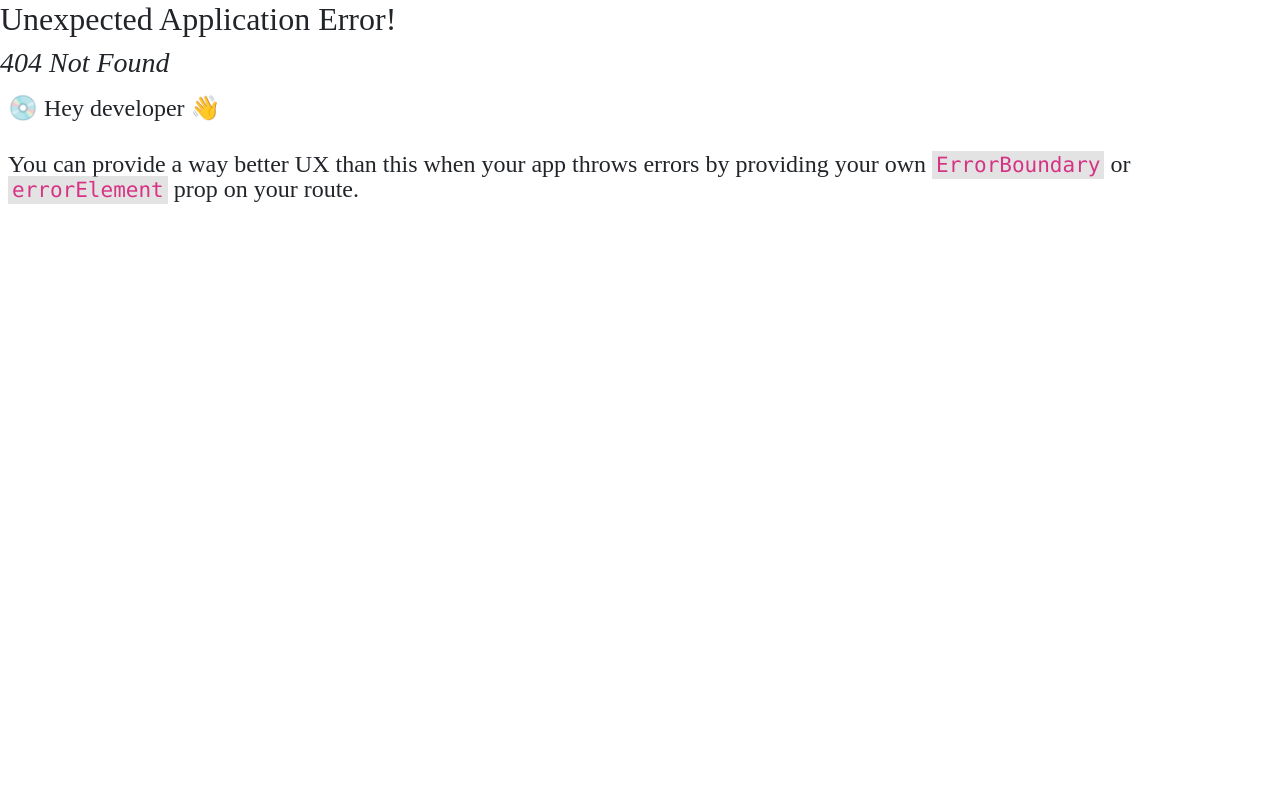
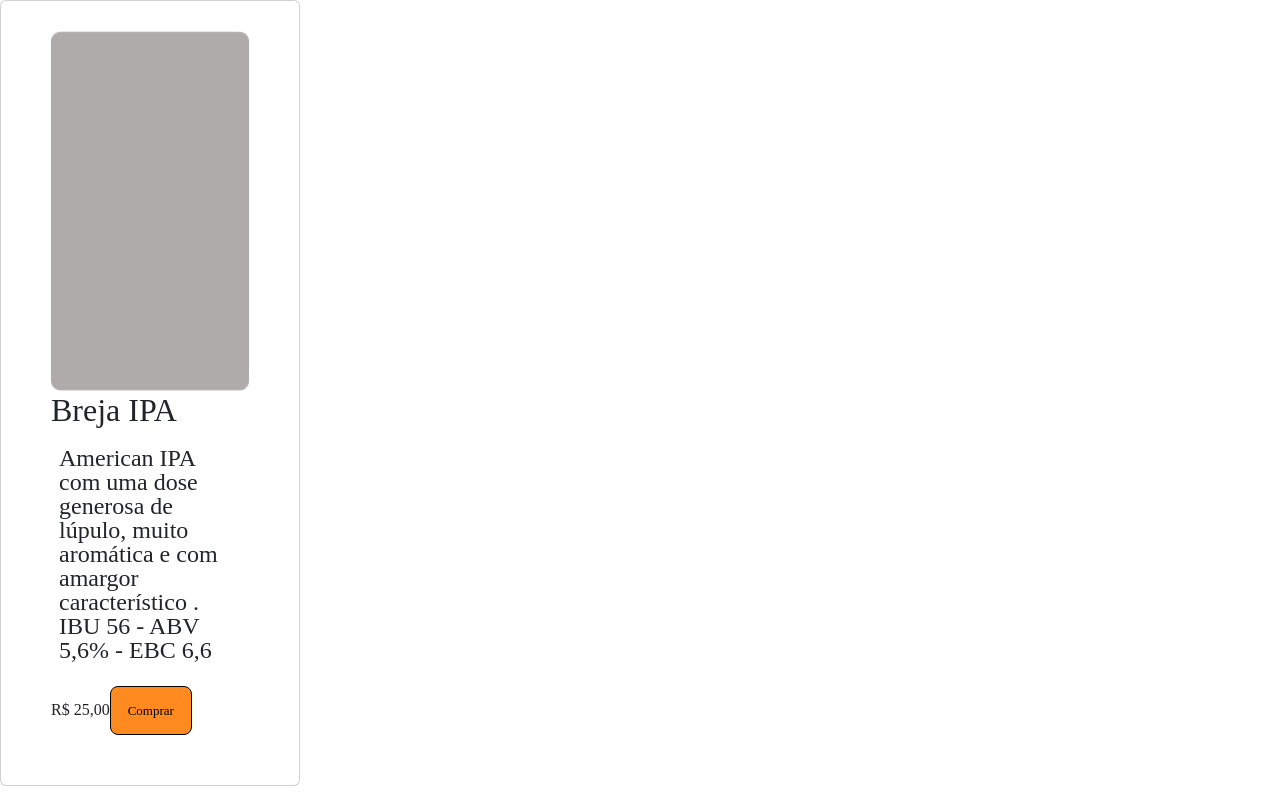
Before and after one commit to OrcFofa/HandOn5, a React (Create React App) app: page /produtos in a window 1280 px wide. Before the commit this address had no page. Built offline with nearby package versions, Linux system fonts and the light colour scheme; a web font is replaced by a local one.

Commit message:
criando componente card

```diff
--- /dev/null
+++ b/src/components/Card/Card.js
@@ -0,0 +1,20 @@
+import './style.css'
+import foto from '../../assets/produtos/retangulo.png'
+function Card() {
+    return (
+        <div className='card'>
+            <img src={foto} alt=""/>
+            <h2>Breja IPA</h2>
+            <p>
+                American IPA com uma dose
+                generosa de lúpulo, muito aromática e com
+                amargor característico .
+                IBU 56 - ABV 5,6% - EBC 6,6
+            </p>
+            <div><span>R$ 25,00</span>
+                <button>Comprar</button>
+            </div>
+        </div>
+    )
+}
+export default Card
--- /dev/null
+++ b/src/components/Card/style.css
@@ -0,0 +1,23 @@
+.card {
+ width: 300px;
+ padding: 30px 50px 50px;
+ border: 2px solid #000;
+}
+.card button{
+ display: inline-block;
+ padding: 14px 17px;
+ background-color: #ff8a20;
+ border: 1px solid #000;
+ border-radius: 8px;
+ font-size: 13px;
+ font-weight: 400px;
+}
+.card h2{
+top: 30px;
+}
+.card span{
+    width: 99px;
+    height: 43px;
+    top: 896px;
+    left: 130px;
+}
--- /dev/null
+++ b/src/pages/Beer.js
@@ -0,0 +1,11 @@
+import Menu from "../components/Header/Menu";
+import Footer from "../components/Footer/Footer";
+export default function Beer (){
+    return (
+        <>
+        <Menu/>
+
+        <Footer/>
+        </>
+    )
+}
```
Also changed, not shown: src/router/index.js (+10 -1 lines), src/assets/produtos/retangulo.png (added).
